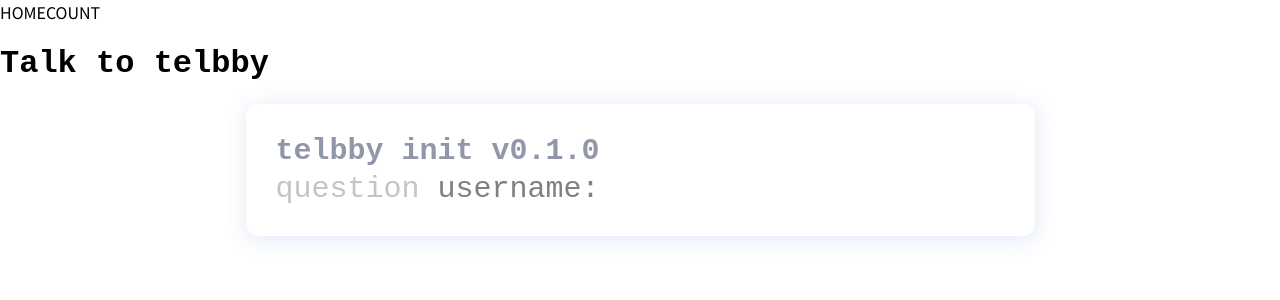
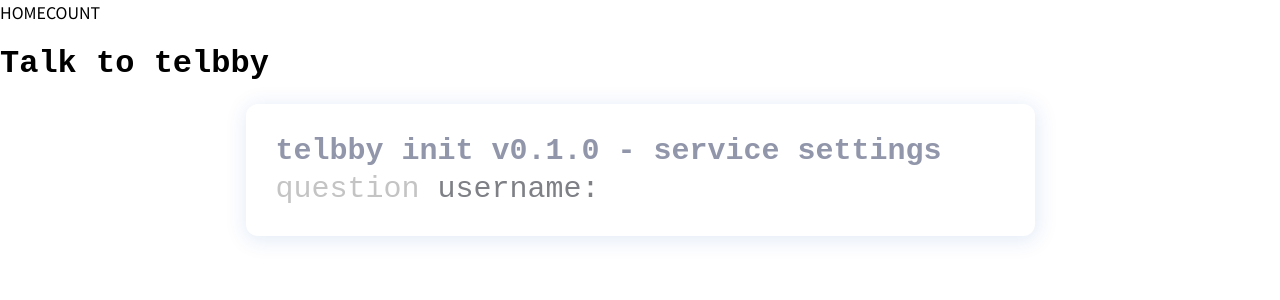
Before and after one commit to telbby/telbby-frontend, a React app: page / in a window 1280 px wide. Shown: the top 300 px of the page. Built offline with nearby package versions, Linux system fonts and the light colour scheme; a web font is replaced by a local one.

Commit message:
[#9] chore: formElement 상수로 관리하도록 수정

```diff
--- a/src/constants/shell.ts
+++ b/src/constants/shell.ts
@@ -2,4 +2,38 @@ export const SHELL_TITLE = 'telbby init v0.1.0';
 export const SHELL_SUCCESS_MESSAGE =
   'Congrats! service has been added to telbby.';
 
-export const SHELL_ERROR_ACCESS_DENIED = 'Access denied for user';
+export const SHELL_ERROR_USER_ACCESS_DENIED = 'Access denied';
+
+export const SHELL_LOGIN_FORM_ELEMENT = [
+  { lineType: 'question', lineTitle: 'username', bodyKey: 'username' },
+  {
+    lineType: 'question',
+    lineTitle: 'password',
+    inputType: 'password',
+    bodyKey: 'password',
+  },
+  {
+    lineType: 'question',
+    lineTitle: 'Sign in? [y/n]',
+    checkValidation: (val: string): boolean => {
+      if (!['y', 'n'].includes(val)) return false;
+      return true;
+    },
+  },
+];
+
+export const SHELL_FEEDBACK_FORM_ELEMENT = [
+  { lineType: 'config', lineTitle: 'service name', bodyKey: 'name' },
+  {
+    lineType: 'config',
+    lineTitle: 'service description',
+    bodyKey: 'description',
+  },
+  { lineType: 'config', lineTitle: 'service domain', bodyKey: 'domain' },
+  { lineType: 'config', lineTitle: 'color theme', bodyKey: 'color-theme' },
+  {
+    lineType: 'config',
+    lineTitle: 'first question',
+    bodyKey: 'first-question',
+  },
+];
--- a/src/pages/HomePage/index.tsx
+++ b/src/pages/HomePage/index.tsx
@@ -2,30 +2,16 @@ import React, { FC } from 'react';
 
 import Navigation from '@/components/Navigation';
 import Shell from '@/components/Shell';
+import { SHELL_LOGIN_FORM_ELEMENT } from '@/constants/shell';
 
 import { titleStyle } from './style';
 
-const HomePage: FC = () => {
-  const formElement = [
-    { lineType: 'question', lineTitle: 'username' },
-    { lineType: 'question', lineTitle: 'password', inputType: 'password' },
-    {
-      lineType: 'question',
-      lineTitle: 'Sign in? [y/n]',
-      checkValidation: (val: string) => {
-        if (!['y', 'n'].includes(val)) return false;
-        return true;
-      },
-    },
-  ];
-
-  return (
-    <div>
-      <Navigation />
-      <h1 css={titleStyle}>Talk to telbby</h1>
-      <Shell formElement={formElement} />
-    </div>
-  );
-};
+const HomePage: FC = () => (
+  <div>
+    <Navigation />
+    <h1 css={titleStyle}>Talk to telbby</h1>
+    <Shell formElement={SHELL_LOGIN_FORM_ELEMENT} subTitle="service settings" />
+  </div>
+);
 
 export default HomePage;
```
